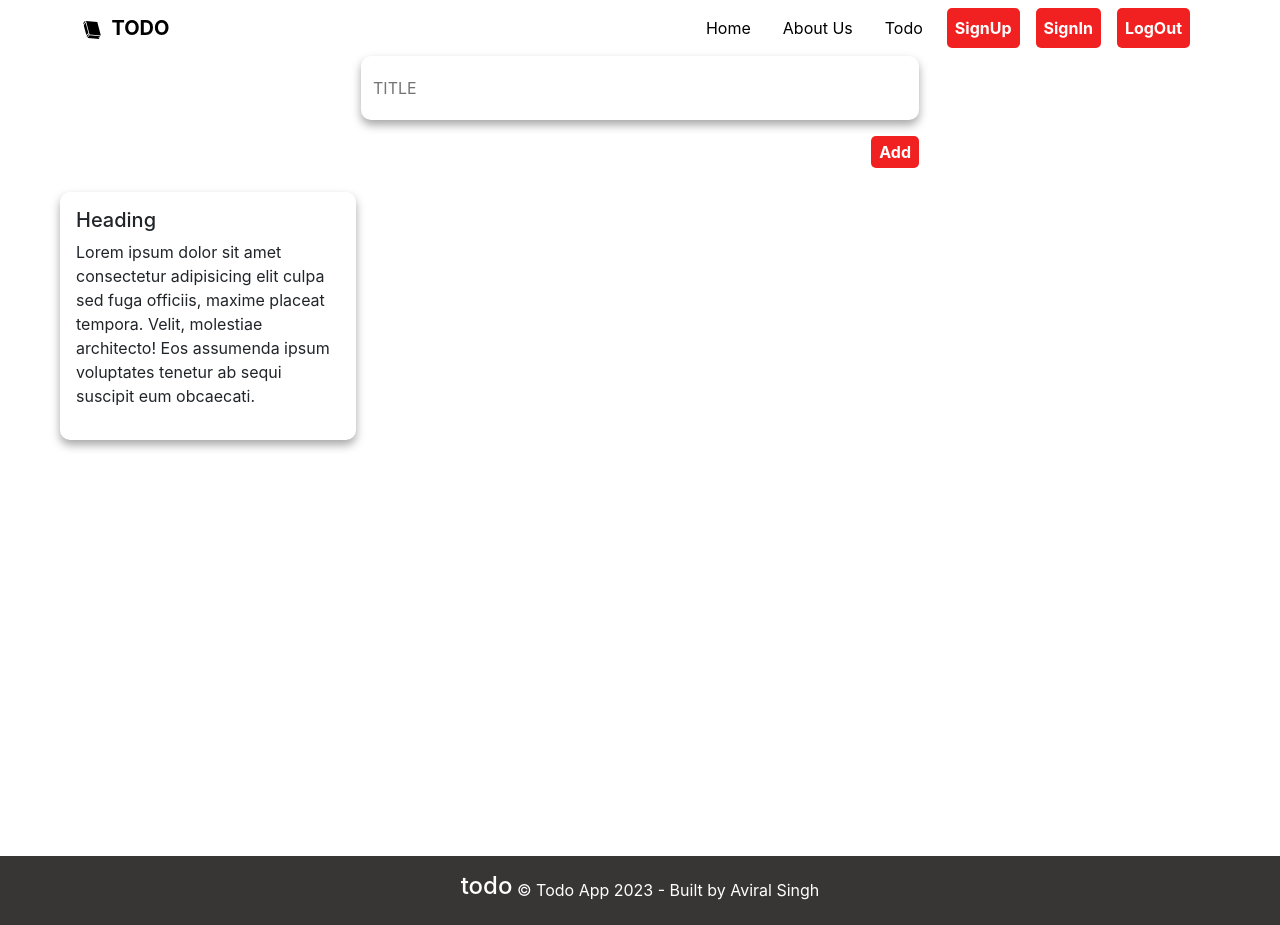
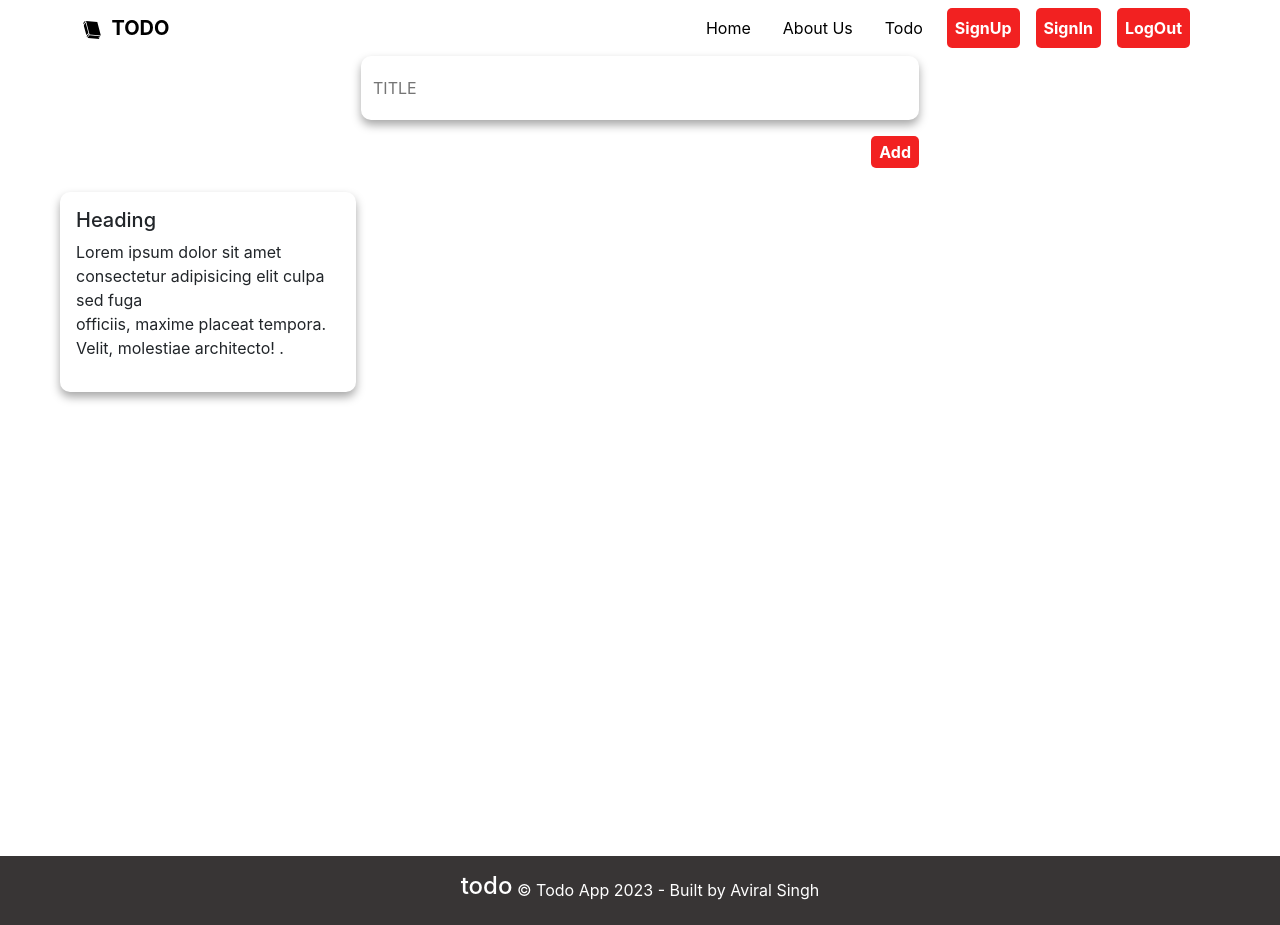
Before and after one commit to Aviral3501/Cohort, a React (Create React App) app in the folder TO DO web App/frontend01/: page /todo in a window 1280 px wide. Both pictures are taken after typing "Sample" into the empty fields and a click on the button "Add". Built offline with nearby package versions, Linux system fonts and the light colour scheme.

Commit message:
todo component working , no changes

```diff
--- a/TO DO web App/frontend01/src/Components/todo/TodoCards.jsx
+++ b/TO DO web App/frontend01/src/Components/todo/TodoCards.jsx
@@ -4,7 +4,8 @@ const TodoCards = (title,description) => {
   return (
     <div className='p-3 todo-card'>
     <h5>Heading</h5>
-    <p>Lorem ipsum dolor sit amet consectetur adipisicing elit culpa sed fuga officiis, maxime placeat tempora. Velit, molestiae architecto! Eos assumenda ipsum voluptates tenetur ab sequi suscipit eum obcaecati.</p>
+    <p>Lorem ipsum dolor sit amet consectetur adipisicing elit culpa sed fuga <br/>
+        officiis, maxime placeat tempora. Velit, molestiae architecto! .</p>
     </div>
   )
 }
```
